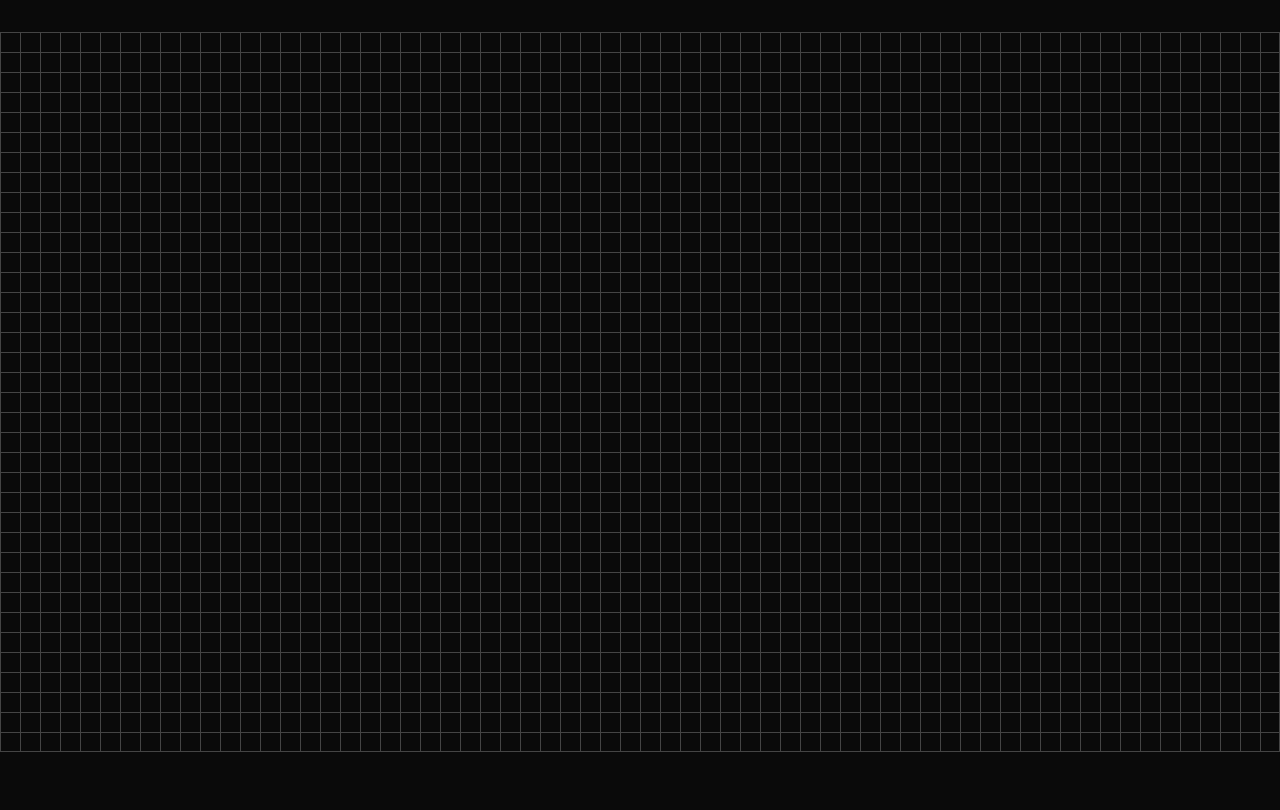
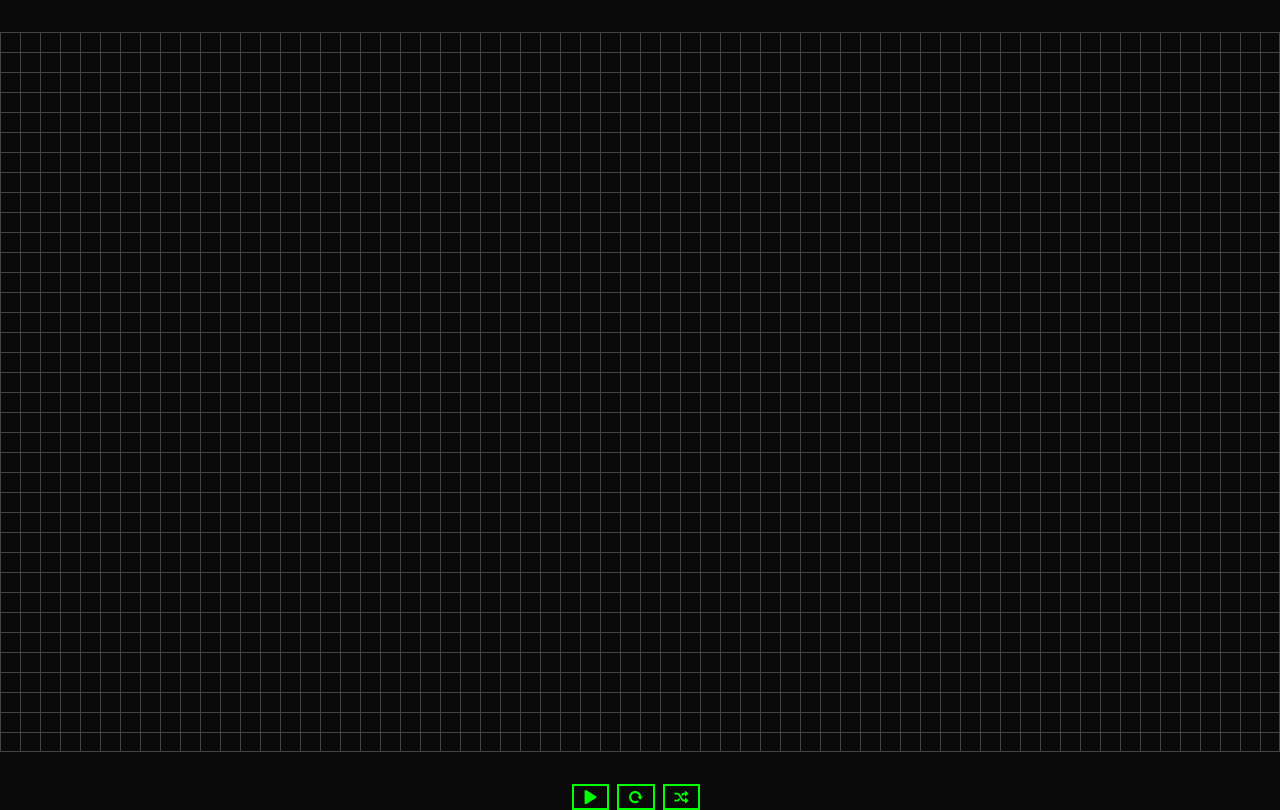
Before and after one commit to afishr/game-of-life, a website: page src/index.html in a window 1280 px wide. Drawn offline with nearby package versions, Linux system fonts and the light colour scheme; files that its build step writes are made by us from their sources.

Commit message:
Add controls

```diff
--- a/src/js/main.js
+++ b/src/js/main.js
@@ -1,5 +1,5 @@
 const GRID_WIDTH = 1280,
-	GRID_HEIGHT = 1280,
+	GRID_HEIGHT = 720,
 	GRID_ROWS = 36,
 	GRID_COLS = 64,
 	GAME_SPEED = 100;
@@ -8,6 +8,7 @@ let isPlaying = false;
 
 const root = document.getElementById('root'),
 	table = createTable(GRID_ROWS, GRID_COLS);
+createControls();
 
 function createTable(rows, cols) {
 	const table = document.createElement('table');
@@ -23,7 +24,7 @@ function createTable(rows, cols) {
 
 			cell.className = 'cell';
 			cell.width = GRID_WIDTH / cols;
-			cell.height = GRID_HEIGHT / cols;
+			cell.height = GRID_HEIGHT / rows;
 
 			row.appendChild(cell);
 		}
@@ -31,12 +32,48 @@ function createTable(rows, cols) {
 		table.appendChild(row);
 	}
 
+	table.addEventListener('click', event => {
+		if (!event.target.classList.contains('cell'))
+			return;
+		event.target.classList.toggle('alive');
+	});
+
 	root.appendChild(table);
 	return table;
 }
 
-table.addEventListener('click', event => {
-	if (!event.target.classList.contains('cell'))
-		return;
-	event.target.classList.toggle('alive');
-});
+function createControls() {
+	const startButton = document.createElement('button'),
+		resetButton = document.createElement('button'),
+		randomButton = document.createElement('button'),
+		container = document.createElement('div');
+
+	startButton.className = 'icon-play';
+	resetButton.className = 'icon-reset';
+	randomButton.className = 'icon-shuffle';
+	container.className = 'controls';
+
+	startButton.addEventListener('click', event => {
+		if (!isPlaying) {
+			isPlaying = true;
+			startButton.className = 'icon-pause';
+		} else {
+			isPlaying = false;
+			startButton.className = 'icon-play';
+		}
+	});
+
+	resetButton.addEventListener('click', event => {
+		isPlaying = false;
+		startButton.className = 'icon-play';
+	});
+
+	randomButton.addEventListener('click', event => {
+		isPlaying = false;
+		startButton.className = 'icon-play';
+	});
+
+
+	container.append(startButton, resetButton, randomButton);
+	root.appendChild(container);
+}
--- a/src/sass/main.scss
+++ b/src/sass/main.scss
@@ -1,3 +1,5 @@
+@import 'gameoflife';
+
 body {
 	background-color: #0A0A0A;
 	color: #00FF00;
@@ -40,11 +42,13 @@ table.grid td.cell.alive {
 
 .controls button {
 	color: #00FF00;
+	padding: 3px 7px;
 	background-color: transparent;
 	border: 2px solid #00FF00;
 	outline: none;
 	cursor: pointer;
 	margin-right: 8px;
+	font-size: 14px;
 }
 
 .controls button:disabled {
```
Also changed, not shown: src/index.html (+1 -1 lines).
